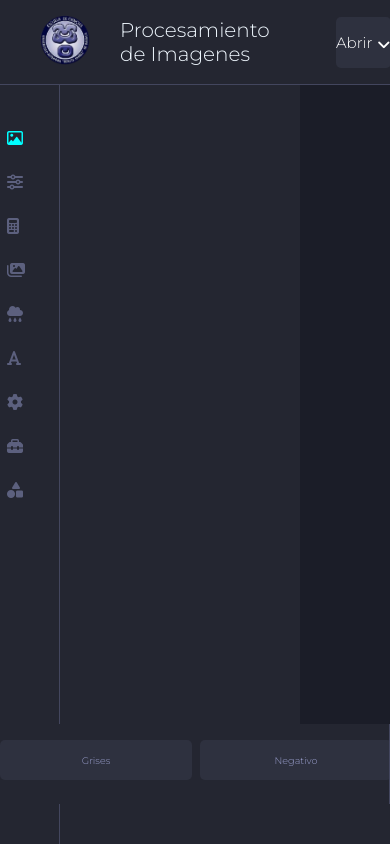
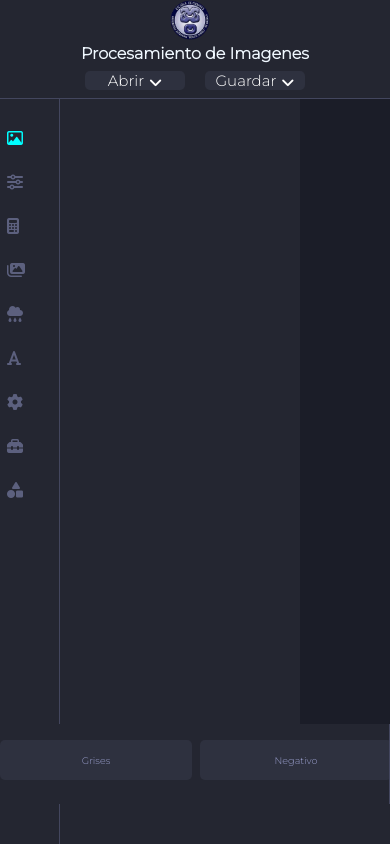
Before and after one commit to PROCESAMIENTOdeIMAGEN/Proyecto-Procesamiento, a website built with webpack: page src/indexA.html in a window 390 px wide. Built offline with nearby package versions, Linux system fonts and the light colour scheme.

Commit message:
Menu Top Responsive(Israel) #13

```diff
--- a/src/styles/Navcontent.css
+++ b/src/styles/Navcontent.css
@@ -1040,3 +1040,53 @@ margin-left: 5px;
 
 
 /* =========MENU-TOP RESPONSIVE==============*/
+
+@media (max-width: 890px) {
+
+
+    .menu-top {
+        display: flex;
+        flex-direction: column;
+        height: auto;
+    }
+
+    .flex {
+        display: flex;
+        justify-content: center;
+        margin-bottom: .5rem;
+    }
+    .open-file {
+        margin-left: 0;
+
+    }
+
+    .p-logo {
+        font-size: 1rem;
+        text-align: right;
+        padding: 0;
+        margin: 0;
+       display: flex;
+       flex-direction: column;
+       align-items: center;
+       margin-bottom: .5rem;
+       font-weight: bold;
+    }
+
+    .logo {
+        margin-left: 0;
+    }
+
+    .img-logo {
+        height: 2.5rem;
+        width: 2.5rem;
+        object-fit: cover;
+    }
+
+    .sub-menusActions1{
+        margin-top: 0;
+        padding-top: .5rem;
+    }
+
+}
+
+/* ========= Canvas Responsive ==============*/
```
